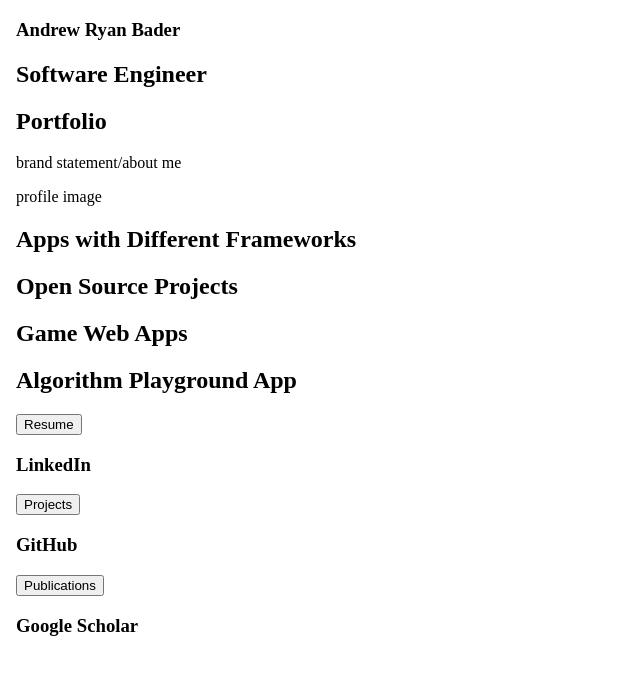
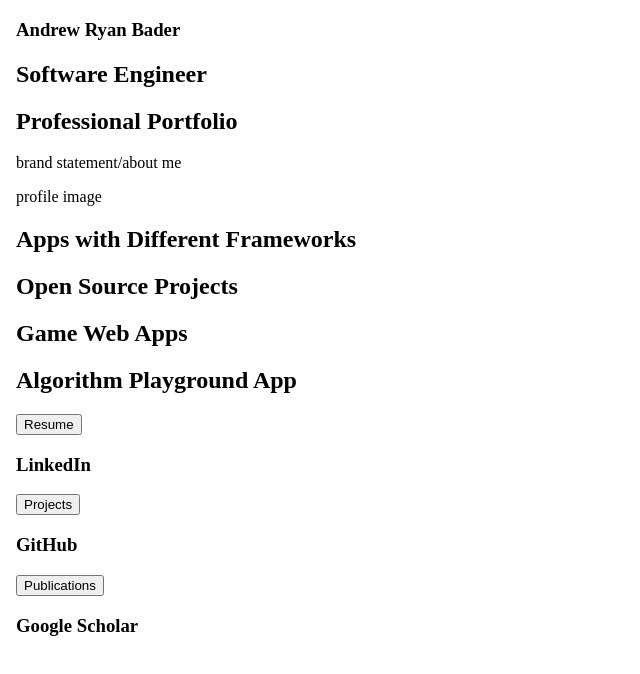
Before and after one commit to AndrewRBader/Portfolio, a React (Create React App) app: page / in a window 1280 px wide. Shown: the top 674 px of the page, without its empty margins (0-640 px from the left). Built offline with nearby package versions, Linux system fonts and the light colour scheme.

Commit message:
netlify works

```diff
--- a/src/components/header.js
+++ b/src/components/header.js
@@ -8,7 +8,7 @@
             <h2>Software Engineer</h2>
         </section>
         <section className = "portfolio-site">
-            <h2>Portfolio</h2>
+            <h2>Professional Portfolio</h2>
         </section>
         <section className = "about-me">
             <p>brand statement/about me</p>
```
Also changed, not shown: 1 other file (tests, documents, lock files or other folders).
